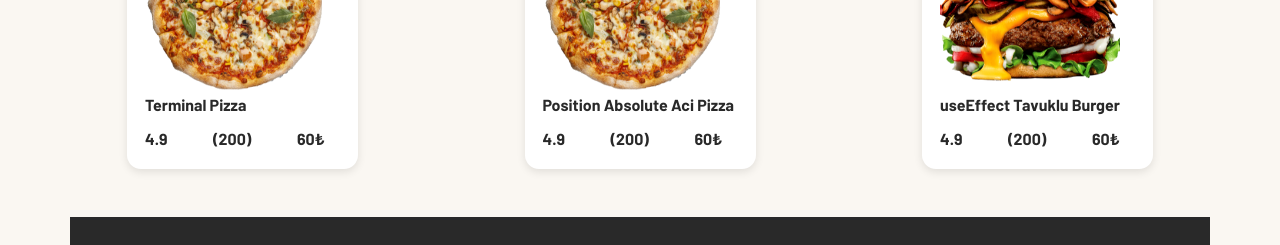
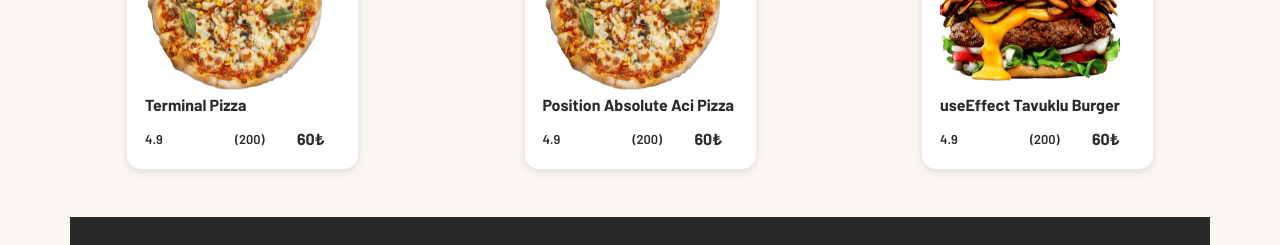
Before and after one commit to suckerman7/s4-bonus-challenge-submission, a website built with Vite: page index.html in a window 1280 px wide. Shown: the part 1600-1845 px from the top of the page. Built offline with nearby package versions, Linux system fonts and the light colour scheme; a web font is replaced by a local one.

Commit message:
gerçekten son değişiklikler

```diff
--- a/index.html
+++ b/index.html
@@ -77,8 +77,8 @@
             <img src="public/assets/iteration-2/pictures/food-1.png" alt="">
             <h4>Terminal Pizza</h4>
             <div class="info">
-                <span>4.9</span>
-                <span>(200)</span>
+                <span class="info-rating">4.9</span>
+                <span class="info-stock">(200)</span>
                 <span>60₺</span>
             </div>
         </div>
@@ -87,8 +87,8 @@
             <img src="public/assets/iteration-2/pictures/food-1.png" alt="">
             <h4>Position Absolute Aci Pizza</h4>
             <div class="info">
-                <span>4.9</span>
-                <span>(200)</span>
+                <span class="info-rating">4.9</span>
+                <span class="info-stock">(200)</span>
                 <span>60₺</span>
             </div>
         </div>
@@ -97,8 +97,8 @@
             <img src="public/assets/iteration-2/pictures/food-3.png" alt="">
             <h4>useEffect Tavuklu Burger</h4>
             <div class="info">
-                <span>4.9</span>
-                <span>(200)</span>
+                <span class="info-rating">4.9</span>
+                <span class="info-stock">(200)</span>
                 <span>60₺</span>
             </div>
         </div>
--- a/style.css
+++ b/style.css
@@ -271,6 +271,19 @@ margin-bottom: 3rem;
   display: flex;
   flex-direction: row;
   justify-content: space-between;
+  align-content: center;
+}
+
+.info-rating, .info-stock {
+  font-size: 0.8rem;
+  font-weight: 600;
+  font-family: var(--font-2);
+  text-align: center;
+  padding-top: 0.2rem;
+}
+
+.info-stock {
+  padding-left: 2.5rem;
 }
 
 .menu-card img {
```
